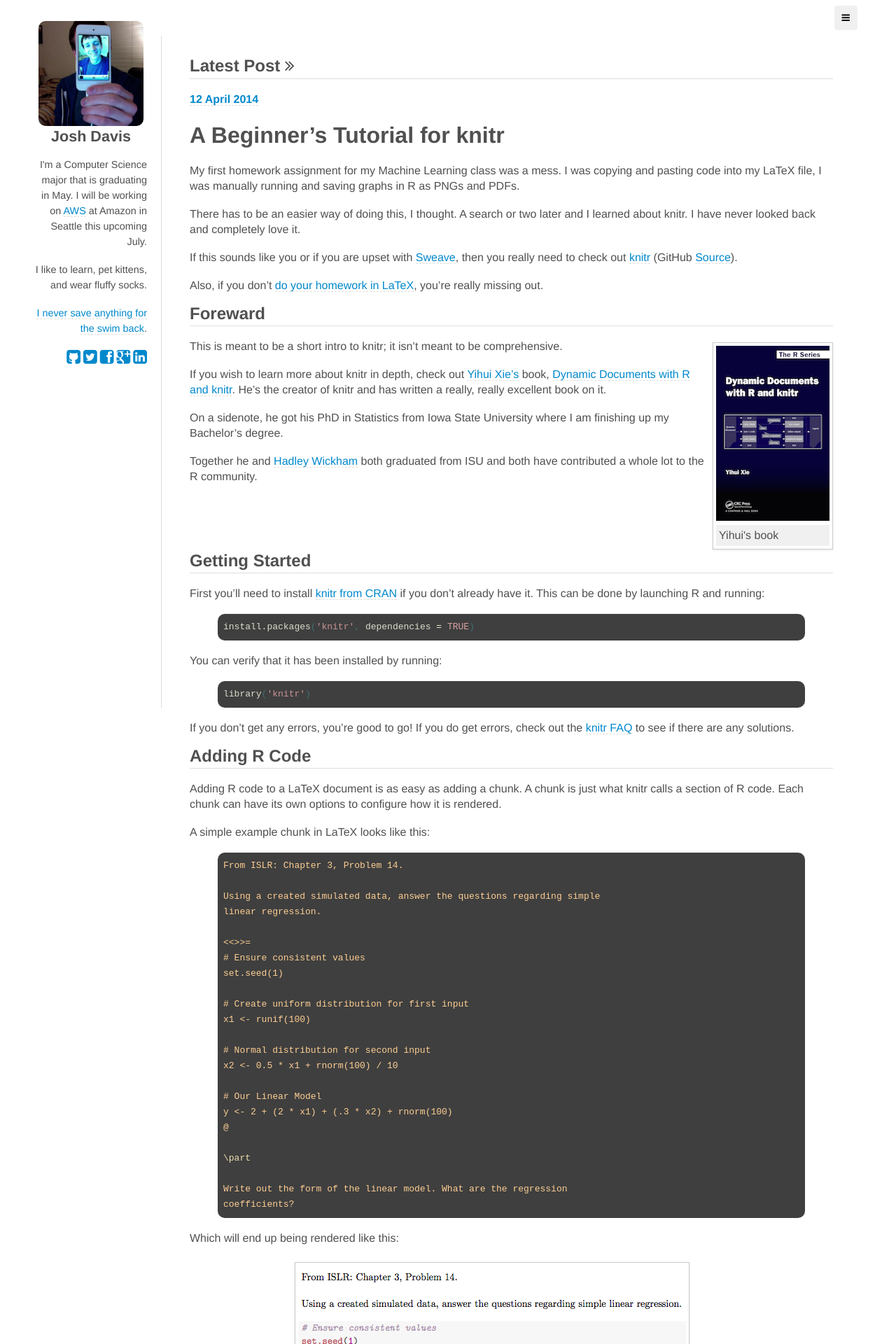
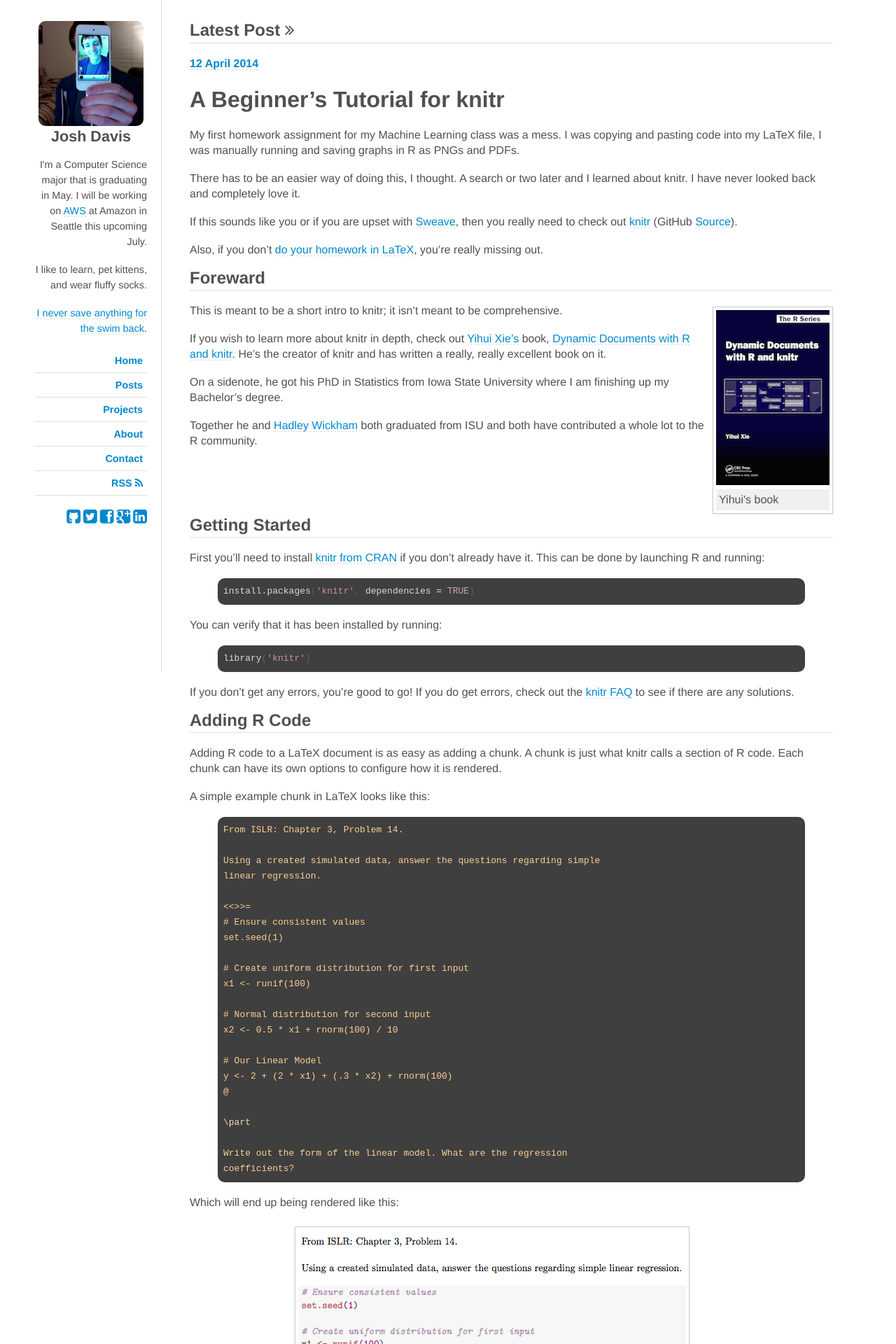
Before and after one commit to jdavis/jdavis.github.com, a Jekyll site: the page built from index.html, in a window 1280 px wide. Shown: the top 1920 px of the page at 70% size. Built offline with Jekyll 4.4.1, drawn with Linux system fonts in a browser that asks for light colours; nearby versions of some CDN libraries; some web fonts are replaced; Markdown is read by kramdown in place of the engine named in the settings.

Commit message:
Fix hiding of nav not on mobile

```diff
--- a/_layouts/default.html
+++ b/_layouts/default.html
@@ -33,7 +33,7 @@
 
     <body>
         <div class="container">
-            <button class="nav js">
+            <button class="nav js-mobile">
                 <i class="icon-reorder"></i>
             </button>
             <div class="side">
@@ -59,7 +59,7 @@
                     </p>
                 </div>
 
-                <ul class="no-js">
+                <ul class="no-js-mobile">
                     <li><a href="/">Home</a></li>
                     <li><a href="/posts/">Posts</a></li>
                     <li><a href="/projects/">Projects</a></li>
--- a/css/base.css
+++ b/css/base.css
@@ -7,14 +7,6 @@
     font-family: "Droid Sans", "Helvetica Neue", Helvetica, Arial, sans-serif;
     color: #505050;
     line-height: 22px;
-}
-
-.js {
-    display: none;
-}
-
-.no-js {
-    /* Show when JS is enabled */
 }
 
 ul {
@@ -375,6 +367,14 @@
         width: 100%;
     }
 
+    .js-mobile {
+        display: none;
+    }
+
+    .no-js-mobile {
+        /* Show when JS is enabled */
+    }
+
     button.nav {
         display: inline;
     }
```
